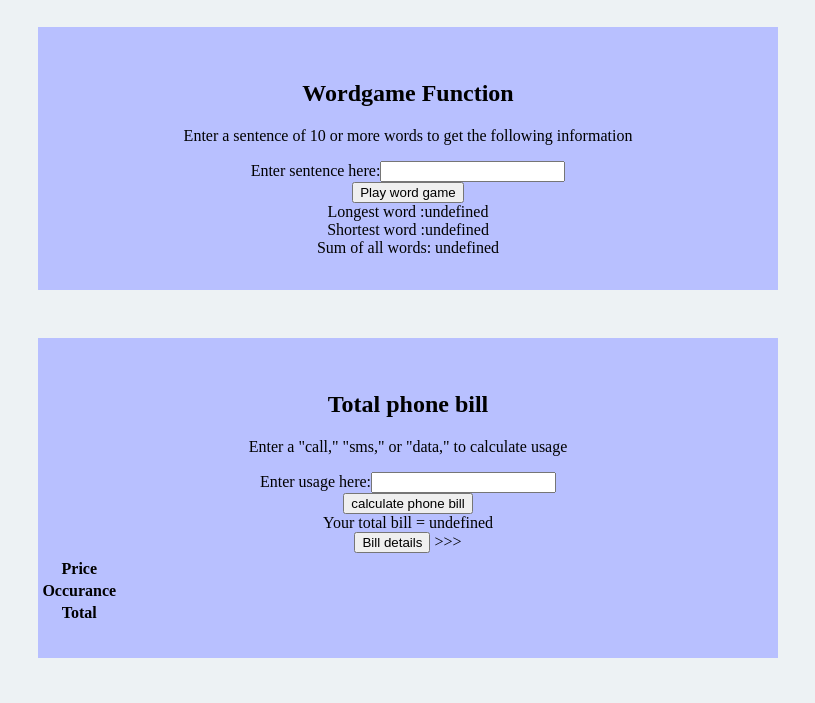
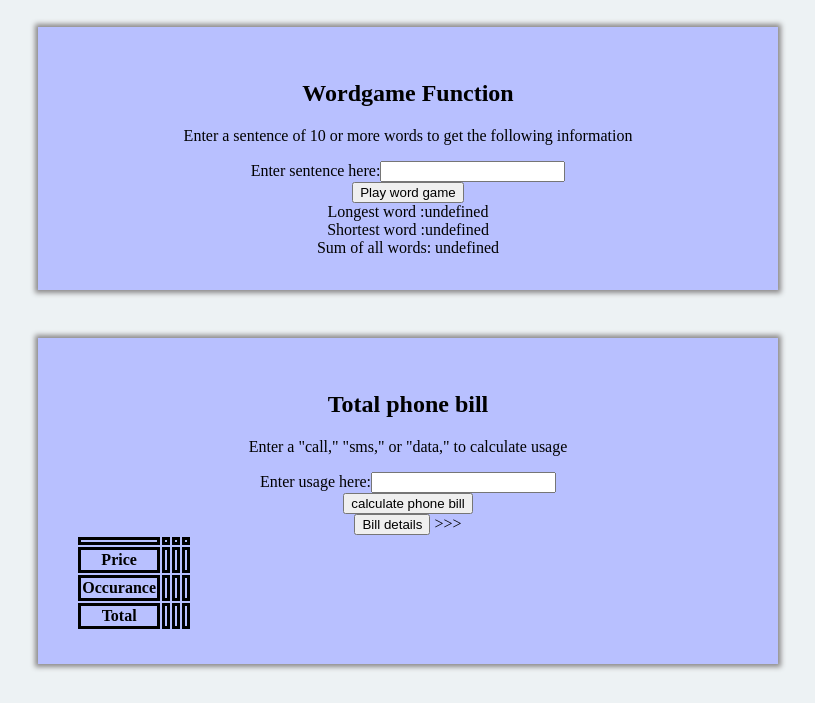
Before and after one commit to Wiseman3AM/bootcamp-apis, a website: page public/index.html in a window 1280 px wide. Shown: the part 79-782 px from the top of the page, without its empty margins (232-1047 px from the left). Drawn offline with nearby package versions, Linux system fonts and the light colour scheme.

Commit message:
CSS MILESTONE 2

```diff
--- a/public/alpineData.js
+++ b/public/alpineData.js
@@ -7,7 +7,7 @@ document.addEventListener('alpine:init', () => {
       usage: '',
       usageB: '',
       wordGameObject: {},
-      totalBill: '',
+      totalBill: [],
       smsBill: {},
       callBill: {},
       dataBill: {},
@@ -50,7 +50,8 @@ document.addEventListener('alpine:init', () => {
           const response = await axios.get(`http://localhost:1205/api/phonebill/total?`, {
             params: { usage: this.usage }
           });
-          this.totalBill = response.data
+          this.totalBill = [];
+          await this.totalBill.push(response.data);
           console.log('Total bill', this.totalBill);
         } catch (error) {
           console.error('Error: ', error);
--- a/public/index.html
+++ b/public/index.html
@@ -52,7 +52,7 @@
         </div>
 
         <button class="sentenceButton" @click=" totalPhoneBill()">calculate phone bill</button>
-        <div x-text="'Your total bill = ' + totalBill.Bill"></div>
+        <div x-text="'Your total bill = ' + totalBill[0][0].Bill"></div>
 
         <button class="sentenceButton" @click=" billDetail()">Bill details</button>
 
--- a/public/style.css
+++ b/public/style.css
@@ -14,7 +14,6 @@ h1, h2 {
         background-color: #b8c0ff;
         box-sizing: border-box;
         text-align: center;
-        text-align: center;
         border: 1px solid #b8c0ff;
         box-shadow: #0a9396;
         margin-top: 3em;
@@ -23,10 +22,21 @@ h1, h2 {
         padding-bottom: 2em;
         margin-left: 20%;
         margin-right: 20%;
+        box-shadow: 0px 0px 5px 3px #8c8a8b;
     }
 
     table{
         display: block;
-        margin-left: auto;
-        margin-right: auto;
+        margin-right: 5%;
+        margin-left: 5%;
+        text-align: center;
     }
+
+    td,
+    tr,
+    th{
+        border: 3px solid black;
+        text-align: center;
+        box-sizing: border-box;
+
+    }
```
Also changed, not shown: index.js (+23 -17 lines).
